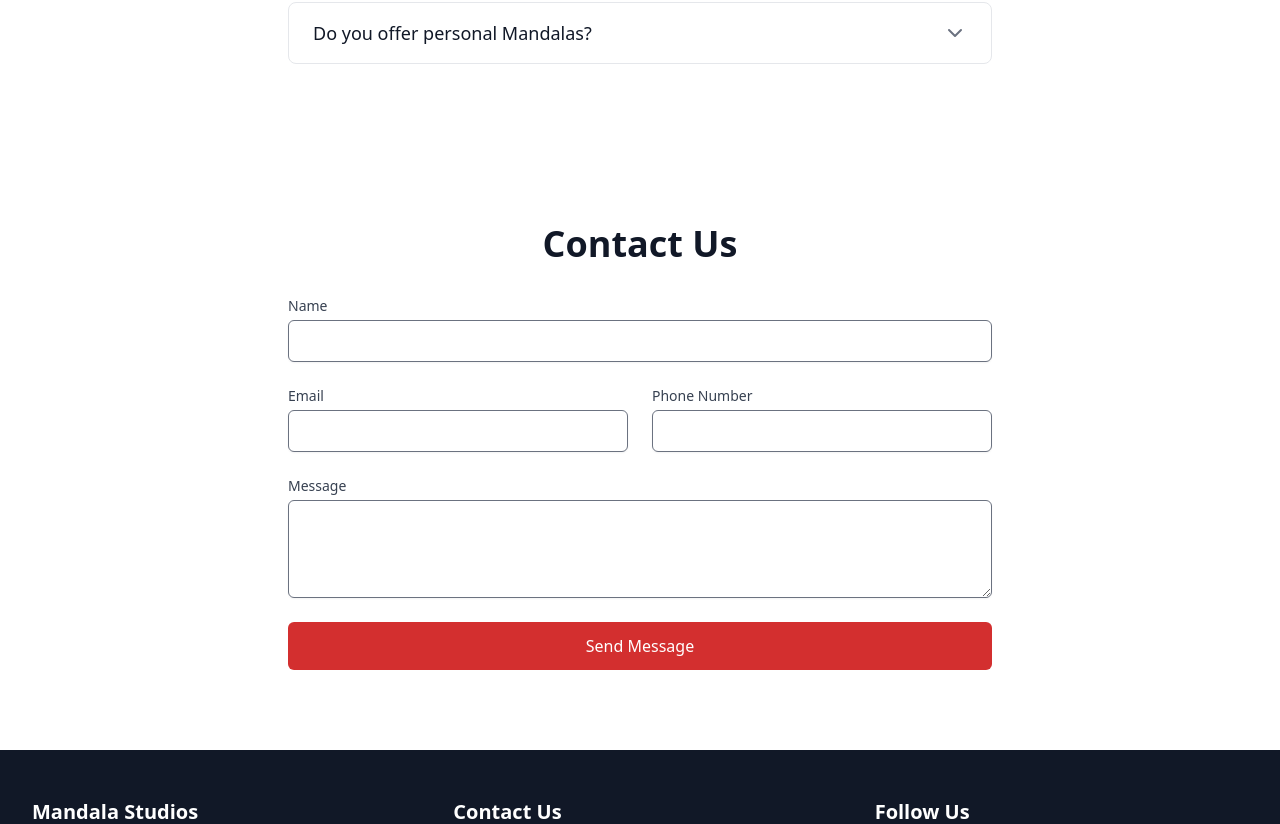
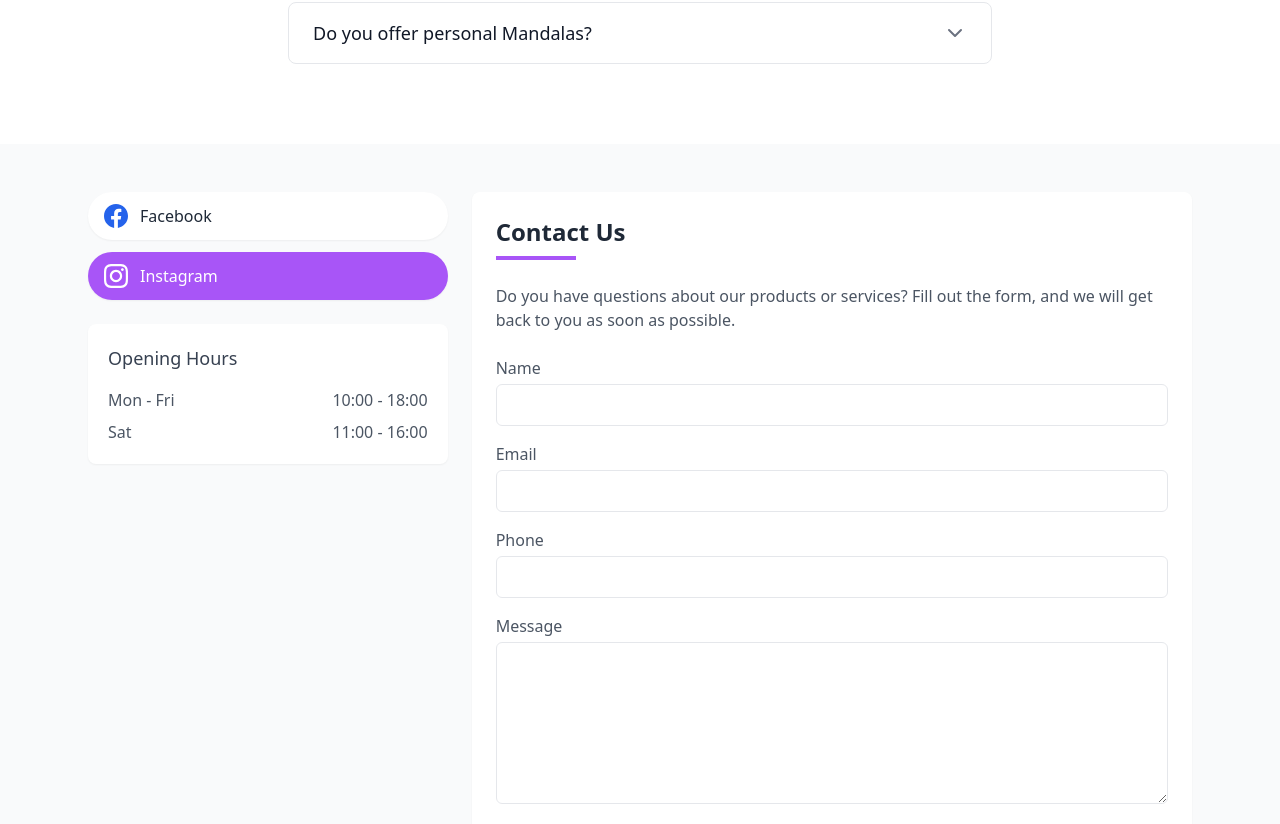
Before and after one commit to jnguyen153/team, a React (Vite) app in the folder MANDALA/frontend/: page / in a window 1280 px wide. Shown: the part 2756-3580 px from the top of the page. Built offline with nearby package versions, Linux system fonts and the light colour scheme; a web font is replaced by a local one.

Commit message:
Changed design for Contact Us form

```diff
--- a/MANDALA/frontend/src/components/ContactForm.tsx
+++ b/MANDALA/frontend/src/components/ContactForm.tsx
@@ -9,13 +9,16 @@ const ContactForm = () => {
   });
 
   const [submitted, setSubmitted] = useState(false);
+  const [loading, setLoading] = useState(false);
+  const [focused, setFocused] = useState<string | null>(null);
 
   const handleSubmit = async (e: React.FormEvent) => {
     e.preventDefault();
+    setLoading(true);
 
     // Sending data to server
     try {
-      const response = await fetch('http://localhost:5000/send-email', { //using port 5000
+      const response = await fetch('http://localhost:5000/send-email', {
         method: 'POST',
         headers: {
           'Content-Type': 'application/json',
@@ -24,103 +27,188 @@ const ContactForm = () => {
       });
 
       if (response.ok) {
+        setTimeout(() => {
+          setLoading(false);
           setSubmitted(true);
+        }, 800);
       } else {
+        setLoading(false);
         alert('Error during sending a form');
       }
     } catch (error) {
+      setLoading(false);
       alert('Error during sending a form');
     }
   };
 
   if (submitted) {
     return (
-      <div className="text-center py-12">
+      <div className="text-center py-12 animate-fade-in">
+        <div className="transform transition-all duration-700 animate-scale-up">
+          <svg
+            className="mx-auto h-16 w-16 text-green-500 mb-4"
+            fill="none"
+            stroke="currentColor"
+            viewBox="0 0 24 24"
+            xmlns="http://www.w3.org/2000/svg"
+          >
+            <path
+              strokeLinecap="round"
+              strokeLinejoin="round"
+              strokeWidth="2"
+              d="M5 13l4 4L19 7"
+            />
+          </svg>
           <h3 className="text-2xl font-bold text-gray-900 mb-4">Thank You!</h3>
           <p className="text-gray-600">
             Your message has been received. We'll get back to you shortly.
           </p>
         </div>
+      </div>
     );
   }
 
   return (
-    <section id="contact" className="py-20">
-      <div className="max-w-3xl mx-auto px-4 sm:px-6 lg:px-8">
-        <h2 className="text-3xl md:text-4xl font-bold text-center text-gray-900 mb-8">
-          Contact Us
-        </h2>
+    <div className="min-h-screen bg-gray-50 py-12">
+      <div className="max-w-6xl mx-auto px-4 md:px-6">
+        <div className="flex flex-col md:flex-row gap-6">
+          {/* Left sidebar */}
+          <div className="w-full md:w-1/3 space-y-6 animate-fade-in">
+            {/* Social Media Links */}
+            <div className="space-y-3">
+              <a
+                href="#"
+                className="flex items-center gap-3 px-4 py-3 rounded-full bg-white shadow-sm hover:shadow-md transition-all duration-300 hover:-translate-y-1"
+              >
+                <svg xmlns="http://www.w3.org/2000/svg" className="h-6 w-6 text-blue-600" viewBox="0 0 24 24" fill="currentColor">
+                  <path d="M24 12.073c0-6.627-5.373-12-12-12s-12 5.373-12 12c0 5.99 4.388 10.954 10.125 11.854v-8.385H7.078v-3.47h3.047V9.43c0-3.007 1.792-4.669 4.533-4.669 1.312 0 2.686.235 2.686.235v2.953H15.83c-1.491 0-1.956.925-1.956 1.874v2.25h3.328l-.532 3.47h-2.796v8.385C19.612 23.027 24 18.062 24 12.073z"/>
+                </svg>
+                <span className="text-gray-800">Facebook</span>
+              </a>
 
-        <form onSubmit={handleSubmit} className="space-y-6">
-          <div>
-            <label htmlFor="name" className="block text-sm font-medium text-gray-700">
-              Name
-            </label>
+              <a
+                href="#"
+                className="flex items-center gap-3 px-4 py-3 rounded-full bg-purple-500 text-white shadow-sm hover:shadow-md transition-all duration-300 hover:-translate-y-1"
+              >
+                <svg xmlns="http://www.w3.org/2000/svg" className="h-6 w-6" viewBox="0 0 24 24" fill="currentColor">
+                  <path d="M12 2.163c3.204 0 3.584.012 4.85.07 3.252.148 4.771 1.691 4.919 4.919.058 1.265.069 1.645.069 4.849 0 3.205-.012 3.584-.069 4.849-.149 3.225-1.664 4.771-4.919 4.919-1.266.058-1.644.07-4.85.07-3.204 0-3.584-.012-4.849-.07-3.26-.149-4.771-1.699-4.919-4.92-.058-1.265-.07-1.644-.07-4.849 0-3.204.013-3.583.07-4.849.149-3.227 1.664-4.771 4.919-4.919 1.266-.057 1.645-.069 4.849-.069zm0-2.163c-3.259 0-3.667.014-4.947.072-4.358.2-6.78 2.618-6.98 6.98-.059 1.281-.073 1.689-.073 4.948 0 3.259.014 3.668.072 4.948.2 4.358 2.618 6.78 6.98 6.98 1.281.058 1.689.072 4.948.072 3.259 0 3.668-.014 4.948-.072 4.354-.2 6.782-2.618 6.979-6.98.059-1.28.073-1.689.073-4.948 0-3.259-.014-3.667-.072-4.947-.196-4.354-2.617-6.78-6.979-6.98-1.281-.059-1.69-.073-4.949-.073zm0 5.838c-3.403 0-6.162 2.759-6.162 6.162s2.759 6.163 6.162 6.163 6.162-2.759 6.162-6.163c0-3.403-2.759-6.162-6.162-6.162zm0 10.162c-2.209 0-4-1.79-4-4 0-2.209 1.791-4 4-4s4 1.791 4 4c0 2.21-1.791 4-4 4zm6.406-11.845c-.796 0-1.441.645-1.441 1.44s.645 1.44 1.441 1.44c.795 0 1.439-.645 1.439-1.44s-.644-1.44-1.439-1.44z"/>
+                </svg>
+                <span>Instagram</span>
+              </a>
+            </div>
+
+            {/* Opening Hours */}
+            <div className="bg-white p-5 rounded-lg shadow-sm hover:-translate-y-1 transition-transform duration-300">
+              <h2 className="text-lg font-medium text-gray-700 mb-4">Opening Hours</h2>
+              <div className="space-y-2">
+                <div className="flex justify-between">
+                  <span className="text-gray-600">Mon - Fri</span>
+                  <span className="text-gray-600">10:00 - 18:00</span>
+                </div>
+                <div className="flex justify-between">
+                  <span className="text-gray-600">Sat</span>
+                  <span className="text-gray-600">11:00 - 16:00</span>
+                </div>
+              </div>
+            </div>
+          </div>
+
+          {/* Contact Form */}
+          <div className="w-full md:w-2/3 bg-white p-6 rounded-lg shadow-sm hover:-translate-y-1 hover:shadow-md transition-all duration-300 animate-fade-in-right">
+            <h1 className="text-2xl font-bold text-gray-800 mb-2 animate-fade-in-down">Contact Us</h1>
+            <div className="w-20 h-1 bg-purple-500 mb-6"></div>
+
+            <p className="text-gray-600 mb-6">
+              Do you have questions about our products or services? Fill out the form, and we will get back to you as soon as possible.
+            </p>
+
+            <form onSubmit={handleSubmit} className="space-y-4">
+              <div className="animate-fade-in-up delay-100">
+                <label htmlFor="name" className="block text-gray-600 mb-1">Name</label>
                 <input
                   type="text"
                   id="name"
                   required
-              className="mt-1 block w-full rounded-md border border-gray-500 shadow-sm focus:border-red-500 focus:ring-red-500"
+                  className={`w-full p-2 border rounded-md transition-all duration-300 focus:outline-none focus:ring-2 focus:ring-purple-300 ${
+                    focused === 'name' ? 'border-purple-500' : 'border-gray-200'
+                  }`}
                   value={formData.name}
-              onChange={(e) => setFormData({ ...formData, name: e.target.value })}
+                  onChange={(e: React.ChangeEvent<HTMLInputElement>) => setFormData({ ...formData, name: e.target.value })}
+                  onFocus={() => setFocused('name')}
+                  onBlur={() => setFocused(null)}
                 />
               </div>
 
-          <div className="grid grid-cols-1 md:grid-cols-2 gap-6">
-            <div>
-              <label htmlFor="email" className="block text-sm font-medium text-gray-700">
-                Email
-              </label>
+              <div className="animate-fade-in-up delay-200">
+                <label htmlFor="email" className="block text-gray-600 mb-1">Email</label>
                 <input
                   type="email"
                   id="email"
                   required
-                className="mt-1 block w-full rounded-md border border-gray-500 shadow-sm focus:border-red-500 focus:ring-red-500"
+                  className={`w-full p-2 border rounded-md transition-all duration-300 focus:outline-none focus:ring-2 focus:ring-purple-300 ${
+                    focused === 'email' ? 'border-purple-500' : 'border-gray-200'
+                  }`}
                   value={formData.email}
-                onChange={(e) => setFormData({ ...formData, email: e.target.value })}
+                  onChange={(e: React.ChangeEvent<HTMLInputElement>) => setFormData({ ...formData, email: e.target.value })}
+                  onFocus={() => setFocused('email')}
+                  onBlur={() => setFocused(null)}
                 />
               </div>
 
-            <div>
-              <label htmlFor="phone" className="block text-sm font-medium text-gray-700">
-                Phone Number
-              </label>
+              <div className="animate-fade-in-up delay-300">
+                <label htmlFor="phone" className="block text-gray-600 mb-1">Phone</label>
                 <input
                   type="tel"
                   id="phone"
                   required
-                className="mt-1 block w-full rounded-md border border-gray-500 shadow-sm focus:border-red-500 focus:ring-red-500"
+                  className={`w-full p-2 border rounded-md transition-all duration-300 focus:outline-none focus:ring-2 focus:ring-purple-300 ${
+                    focused === 'phone' ? 'border-purple-500' : 'border-gray-200'
+                  }`}
                   value={formData.phone}
-                onChange={(e) => setFormData({ ...formData, phone: e.target.value })}
+                  onChange={(e: React.ChangeEvent<HTMLInputElement>) => setFormData({ ...formData, phone: e.target.value })}
+                  onFocus={() => setFocused('phone')}
+                  onBlur={() => setFocused(null)}
                 />
               </div>
-          </div>
 
-          <div>
-            <label htmlFor="message" className="block text-sm font-medium text-gray-700">
-              Message
-            </label>
+              <div className="animate-fade-in-up delay-400">
+                <label htmlFor="message" className="block text-gray-600 mb-1">Message</label>
                 <textarea
                   id="message"
                   required
-              rows={4}
-              className="mt-1 block w-full rounded-md border border-gray-500 shadow-sm focus:border-red-500 focus:ring-red-500"
+                  rows={6}
+                  className={`w-full p-2 border rounded-md transition-all duration-300 focus:outline-none focus:ring-2 focus:ring-purple-300 ${
+                    focused === 'message' ? 'border-purple-500' : 'border-gray-200'
+                  }`}
                   value={formData.message}
-              onChange={(e) => setFormData({ ...formData, message: e.target.value })}
+                  onChange={(e: React.ChangeEvent<HTMLTextAreaElement>) => setFormData({ ...formData, message: e.target.value })}
+                  onFocus={() => setFocused('message')}
+                  onBlur={() => setFocused(null)}
                 />
               </div>
 
-          <div>
+              <div className="animate-fade-in-up delay-500">
                 <button
                   type="submit"
-              className="w-full bg-red-600 text-white py-3 px-4 rounded-md hover:bg-red-700 transition-colors"
+                  disabled={loading}
+                  className="bg-purple-500 text-white px-6 py-3 rounded-md hover:bg-purple-600 transition-all duration-300 transform hover:-translate-y-1 hover:shadow-lg disabled:opacity-70 disabled:cursor-not-allowed"
                 >
-              Send Message
+                  {loading ? (
+                    <span className="flex items-center justify-center">
+                      <svg className="animate-spin -ml-1 mr-2 h-4 w-4 text-white" xmlns="http://www.w3.org/2000/svg" fill="none" viewBox="0 0 24 24">
+                        <circle className="opacity-25" cx="12" cy="12" r="10" stroke="currentColor" strokeWidth="4"></circle>
+                        <path className="opacity-75" fill="currentColor" d="M4 12a8 8 0 018-8V0C5.373 0 0 5.373 0 12h4zm2 5.291A7.962 7.962 0 014 12H0c0 3.042 1.135 5.824 3 7.938l3-2.647z"></path>
+                      </svg>
+                      Sending...
+                    </span>
+                  ) : 'Send'}
                 </button>
               </div>
             </form>
           </div>
-    </section>
+        </div>
+      </div>
+    </div>
   );
 };
 
```
Also changed, not shown: MANDALA/frontend/tailwind.config.js (+29 -0 lines). Lines whose indentation alone changed are shown as unchanged.
